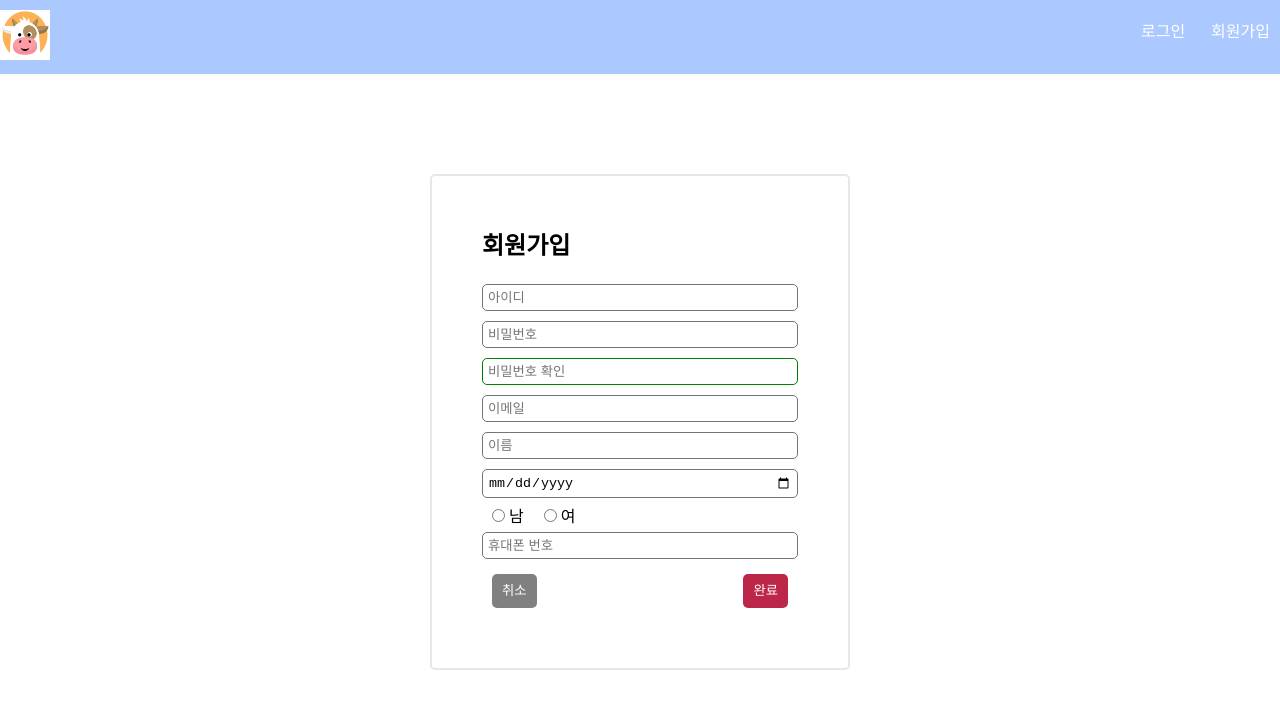
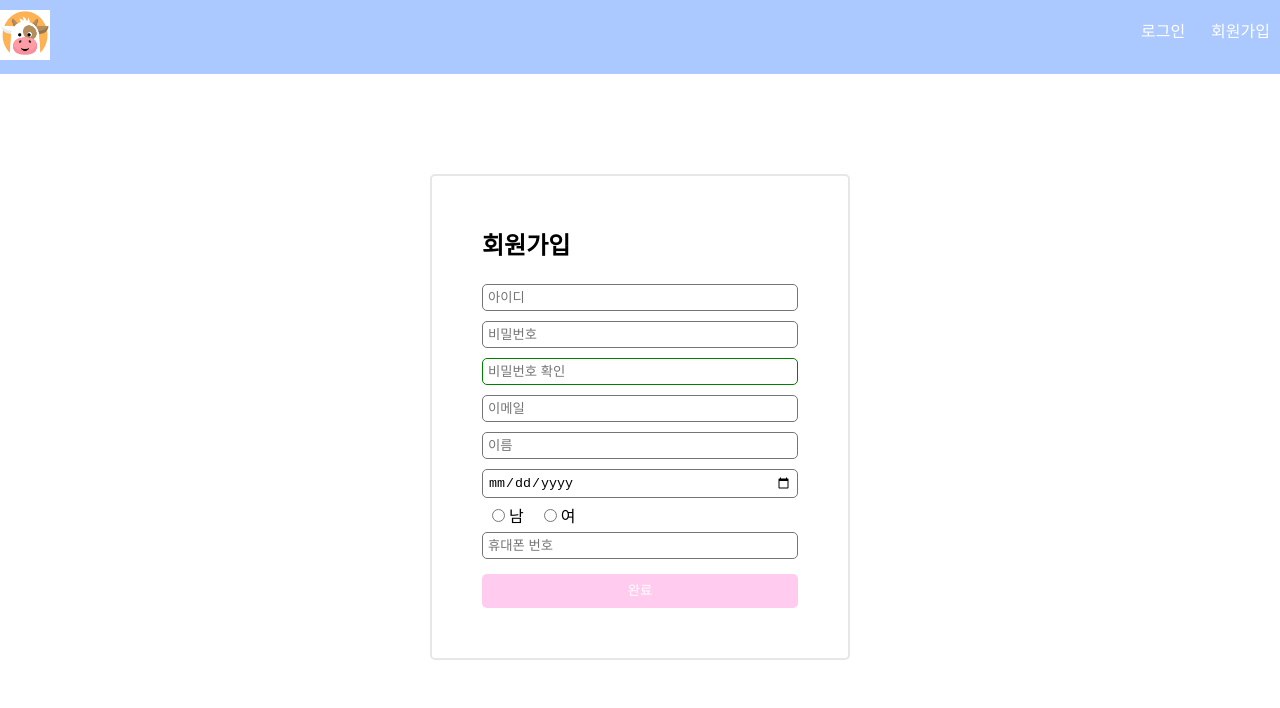
Before and after one commit to 0214kbs/Nextjs-boilerplate, a Next.js app: page /signup in a window 1280 px wide. Shown: the top 708 px of the page. Built offline with nearby package versions, Linux system fonts and the light colour scheme.

Commit message:
style: 로그인, 회원가입 스타일 변경

```diff
--- a/src/pageComponents/login/Login.layout.tsx
+++ b/src/pageComponents/login/Login.layout.tsx
@@ -3,7 +3,7 @@ import styled from "styled-components";
 
 const LoginLayout = styled.form<any>`
   margin: 100px auto;
-  width: 420px;
+  width: 400px;
   padding: 50px;
   border: 2px solid #e7e7e7;
   border-radius: 5px;
--- a/src/pageComponents/signup/index.tsx
+++ b/src/pageComponents/signup/index.tsx
@@ -66,14 +66,9 @@ const Signup = () => {
         </StyledGenderLabel>
         <Input type="text" name="phone" placeholder="휴대폰 번호" />
 
-        <StyledButtonList>
-          <div style={{ margin: "10px" }}>
-            <Button label="취소" type="submit" bgcolor="gray"></Button>
-          </div>
-          <div style={{ margin: "10px" }}>
-            <Button label="완료" type="submit" bgcolor="#BB2649"></Button>
-          </div>
-        </StyledButtonList>
+        <div style={{ width: "100%", marginTop: "10px" }}>
+          <Button label="완료" type="submit" bgcolor="#ffccef" ></Button>
+        </div>
       </SignupLayout>
     </>
   );
```
Also changed, not shown: .eslintrc.json.
